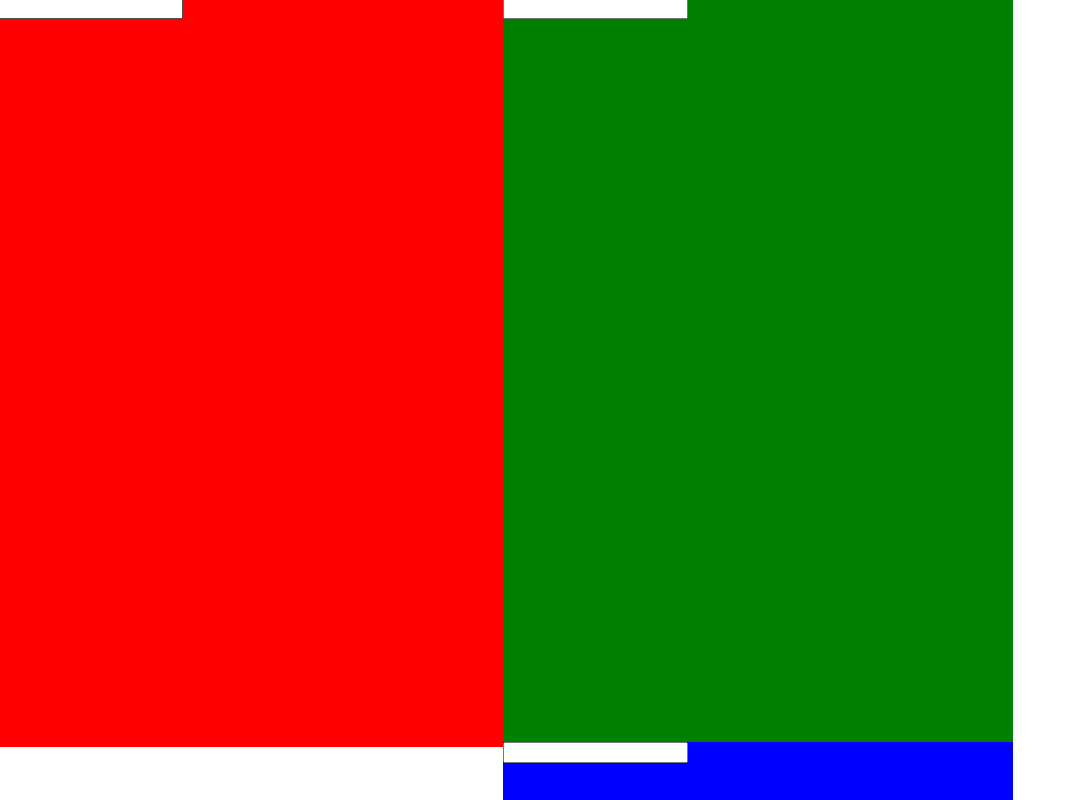
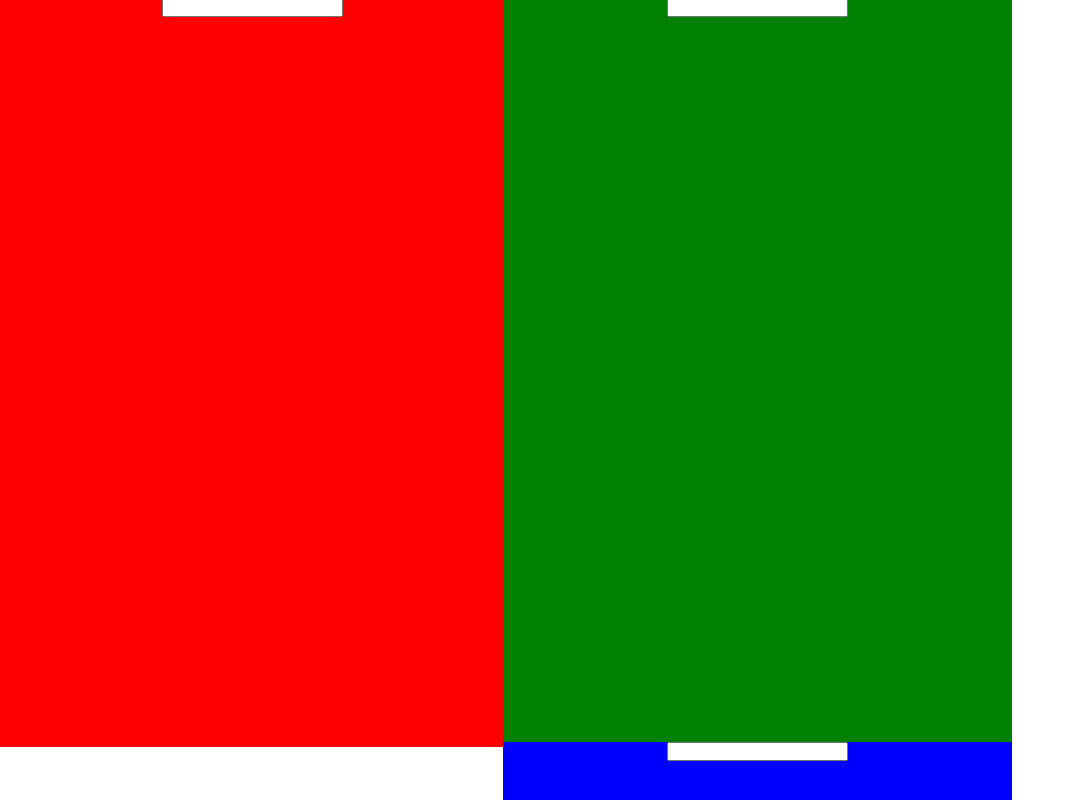
Before and after one commit to DevRohail/Change-by-number, a plain HTML site: page index.html in a window 1280 px wide. Shown: the top 800 px of the page, without its empty margins (0-1076 px from the left). Drawn offline with Linux system fonts and the light colour scheme.

Commit message:
Text boxes Centered

```diff
--- a/index.html
+++ b/index.html
@@ -40,41 +40,47 @@
                 height: 749px;
                 margin: -2px;
                 padding: 0px;
+
             }
             #middlebox{
                 float: left;
                 background:Green;
-                width: 510px;
-                height: 748px;;
+                width: 509px;
+                height: 748px;
                 margin: -2px;
                 padding: 0px;
-            }
+               }
             #rightbox{
                 float:left;
                 background:blue;
-                width: 510px;
+                width: 509px;
                 height: 748px;
                 margin: -2px;
                 padding: 0px;
+
 
             }
             body {
     display: block;
     margin: 0px;
             }
+            input[type=text]{
+                align-items: center;
+                padding: 0px;
+            }
         </style>
 <div id="leftbox">
 
-<input type="text">
+<center><input type="text"></center>
 
 </div>
 
 <div id="middlebox">
-    <input type="text">
+   <center> <input type="text"></center>
 </div>
 
 <div id="rightbox">
-    <input type="text">
+<center> <input type="text"></center>
 </div>
 
 
```
